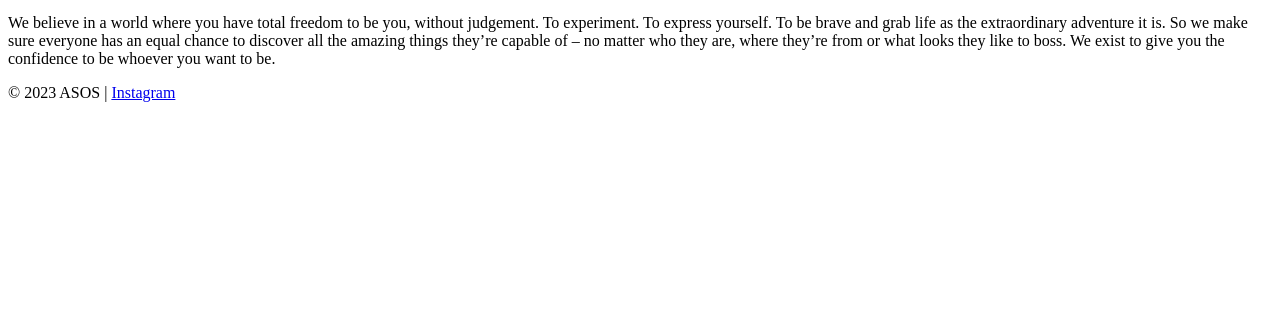
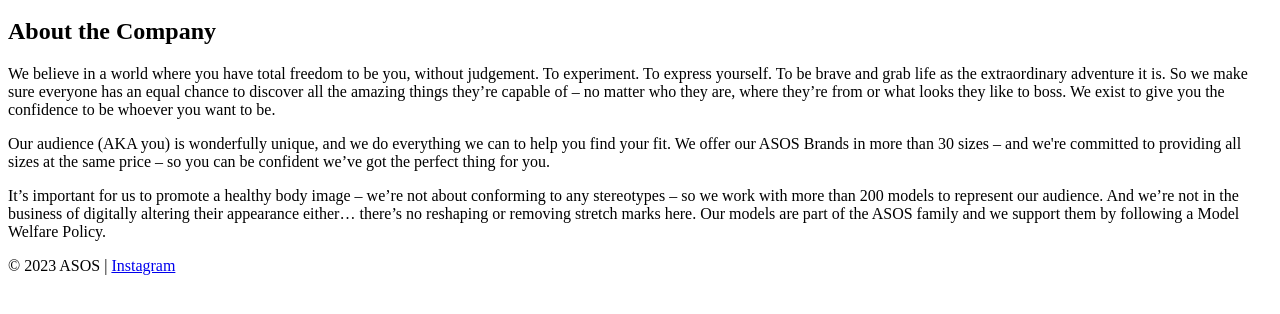
Before and after one commit to kelsester/COMP001A.Assignment3, a plain HTML site: page index.html in a window 1280 px wide. Shown: the part 248-562 px from the top of the page. Drawn offline with Linux system fonts and the light colour scheme.

Commit message:
fixing the index

```diff
--- a/index.html
+++ b/index.html
@@ -19,8 +19,15 @@
   </nav>
   <main>
     <section>
+      <h2>About the Company</h2>
       <p>
         We believe in a world where you have total freedom to be you, without judgement. To experiment. To express yourself. To be brave and grab life as the extraordinary adventure it is. So we make sure everyone has an equal chance to discover all the amazing things they’re capable of – no matter who they are, where they’re from or what looks they like to boss. We exist to give you the confidence to be whoever you want to be.
+      </p>
+      <p>
+        Our audience (AKA you) is wonderfully unique, and we do everything we can to help you find your fit. We offer our ASOS Brands in more than 30 sizes – and we're committed to providing all sizes at the same price – so you can be confident we’ve got the perfect thing for you.
+      </p>
+      <p>
+        It’s important for us to promote a healthy body image – we’re not about conforming to any stereotypes – so we work with more than 200 models to represent our audience. And we’re not in the business of digitally altering their appearance either… there’s no reshaping or removing stretch marks here. Our models are part of the ASOS family and we support them by following a Model Welfare Policy.
       </p>
     </section>
   </main>
```
